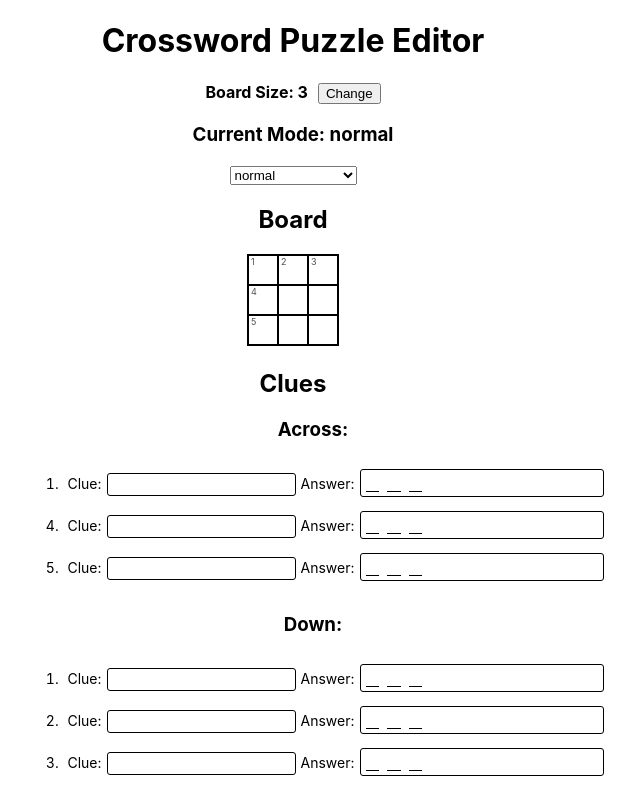
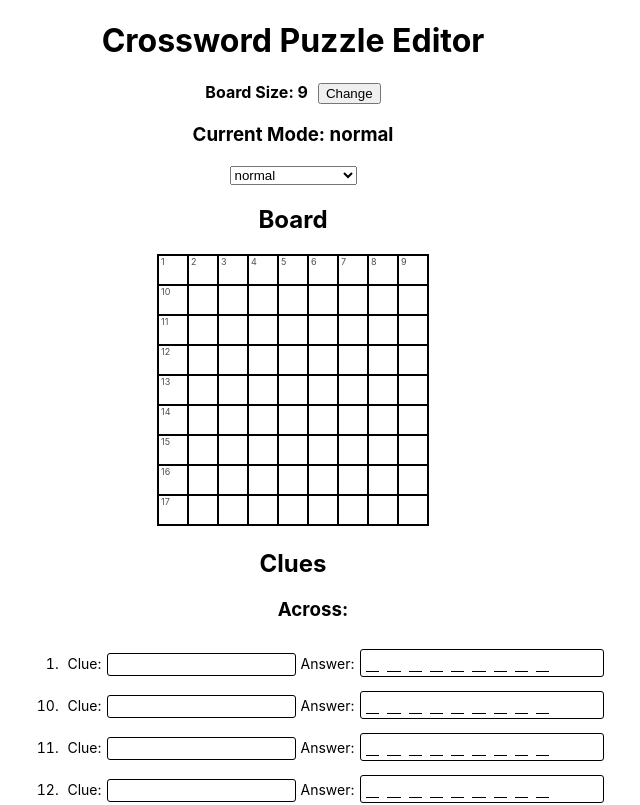
Before and after one commit to patrickweaver/crossword, a React (Create React App) app: page / in a window 1280 px wide. Shown: the top 805 px of the page, without its empty margins (347-987 px from the left). Built offline with nearby package versions, Linux system fonts and the light colour scheme.

Commit message:
save clue values

```diff
--- a/src/App.tsx
+++ b/src/App.tsx
@@ -17,7 +17,7 @@ import reGridBoard from './helpers/reGridBoard';
 import reNumberBoard from './helpers/reNumberBoard';
 
 function App() {
-  const defaultBoardSize: number = 3;
+  const defaultBoardSize: number = 9;
   const blankBoardAndClues: [boardSquare[][], clueAnswer[][]] = calculateBoard(blankBoard(defaultBoardSize))
 
   // - - - - - - - - -
@@ -38,18 +38,43 @@ function App() {
     const flatBoardWithWordNumbers = reNumberBoard(board.flat(), boardSize);
 
     // Find Across and Down Clues:
-    const updatedClueAnswers: clueAnswer[][] = clueAnswersFromFlatBoard(flatBoardWithWordNumbers);
+    const updatedAnswers: clueAnswer[][] = clueAnswersFromFlatBoard(flatBoardWithWordNumbers);
 
     // Put board back into 2D array
     const reGridedBoard: boardSquare[][] = reGridBoard(flatBoardWithWordNumbers, boardSize);
 
-    return [reGridedBoard, updatedClueAnswers];
+    return [reGridedBoard, updatedAnswers];
   }
 
   function recalculateBoard(updatedBoard: boardSquare[][]): void {
-    const [recalculatedUpdatedBoard, clueAnswers] = calculateBoard(updatedBoard);
+    // Save clue values:
+    const clues: {[key: number]: string}[] = clueAnswers.map(ar => {
+      return ar.reduce((a, c) => {
+        const index: (number | null) = c.firstLetterSquareNumber
+        if (index != null) {
+          a[index] = c.clue;
+        }
+        return a;
+      }, {} as {[key: number]: string});
+    })
+    const [recalculatedUpdatedBoard, updatedClues] = calculateBoard(updatedBoard);
+    // Re-add clue values:
+    const updatedClueAnswers = updatedClues.map((clueOrAnserArray, coaaIndex) => {
+      return clueOrAnserArray.map((ca, caIndex) => {
+        const answerFirstLetterNumber = ca.firstLetterSquareNumber;
+        if (
+          answerFirstLetterNumber !== null
+          && clues[coaaIndex][answerFirstLetterNumber]
+        ) {
+          ca.clue = clues[coaaIndex][answerFirstLetterNumber];
+        } else {
+          ca.clue = "";
+        }
+        return ca;
+      });
+    });
     setBoard(recalculatedUpdatedBoard);
-    setClueAnswers(clueAnswers)
+    setClueAnswers(updatedClueAnswers)
   }
 
   const updateClueAnswer = (type: ("clue" | "answer"), newValue: string, dirIndex: number, caIndex: number, selectionStart?: number): void => {
@@ -74,8 +99,8 @@ function App() {
       uca.clue = newValue;
     }
 
+    // Needed to save clue values
     setClueAnswers(updatedCAs);
-
 
     if (type === "answer") {
       // store kind of answer in property
@@ -92,12 +117,11 @@ function App() {
             updatedBoardSquare.letter = uca.answer[answerIndex];
             answerIndex += 1;
           }
-
         return updatedBoardSquare;
       });
 
       const reGridedBoard: boardSquare[][] = reGridBoard(boardSquaresFlat, boardSize);
-      setBoard(reGridedBoard);
+      recalculateBoard(reGridedBoard);
     }
 
   }
--- a/src/BoardSize.tsx
+++ b/src/BoardSize.tsx
@@ -14,8 +14,6 @@ export default function BoardSize(props: boardSizeProps): JSX.Element {
   const [tempBoardSize, setTempBoardSize] = useState(props.boardSize);
 
   function tempUpdateBoardSize(event: React.ChangeEvent<HTMLInputElement>): void {
-    console.log(event.target);
-    console.log(document.activeElement);
     const newBoardSize: number = parseInt(event.target.value);
     setTempBoardSize(newBoardSize)
   }
--- a/src/BoardSquare.tsx
+++ b/src/BoardSquare.tsx
@@ -20,13 +20,13 @@ function BoardSquare(props: boardSquareProps): JSX.Element {
   function toggleSquareActive(event: React.MouseEvent<HTMLDivElement>): void {
     const updatedSquare = props.square;
     updatedSquare.active = !updatedSquare.active;
+    updatedSquare.letter = "";
     props.setBoardSquare(updatedSquare);
   }
 
   function addLetter(event: React.ChangeEvent<HTMLInputElement>): void {
     const updatedSquare = props.square;
     updatedSquare.letter = event.target.value.toUpperCase();
-    console.log(updatedSquare.letter);
     props.setBoardSquare(updatedSquare);
     const target = event.target;
     setTimeout(() => target.setSelectionRange(0, target.value.length), 0)
--- a/src/helpers/clueAnswersFromFlatBoard.ts
+++ b/src/helpers/clueAnswersFromFlatBoard.ts
@@ -21,7 +21,8 @@ export default function clueAnswersFromFlatBoard(flatBoardWithWordNumbers: board
         direction: 'across',
         number: square.acrossWordNumber,
         clue: '',
-        answer: letterOrBlank(square.letter)
+        answer: letterOrBlank(square.letter),
+        firstLetterSquareNumber: index,
       }
       clueAnswers[0].push(ca);
     } else {
@@ -34,7 +35,8 @@ export default function clueAnswersFromFlatBoard(flatBoardWithWordNumbers: board
         direction: 'down',
         number: square.downWordNumber,
         clue: '',
-        answer: letterOrBlank(square.letter)
+        answer: letterOrBlank(square.letter),
+        firstLetterSquareNumber: index,
       }
       clueAnswers[1].push(ca);
     } else {
--- a/src/types.ts
+++ b/src/types.ts
@@ -12,6 +12,7 @@ export interface clueAnswer {
   number: number;
   clue: string;
   answer: string;
+  firstLetterSquareNumber: (number | null);
 }
 
 export interface clueAnswerUpdate {
```
Also changed, not shown: 1 other file (tests, documents, lock files or other folders).
